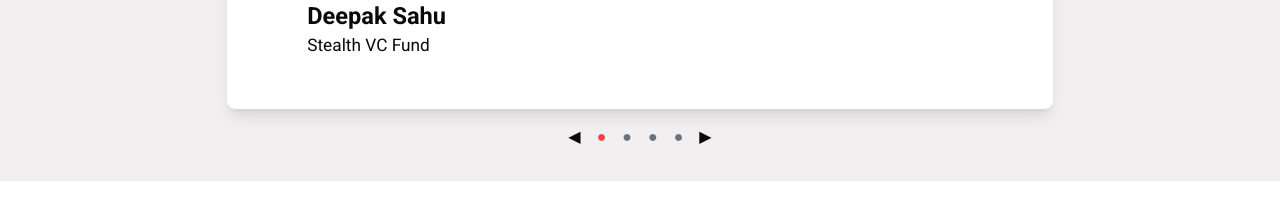
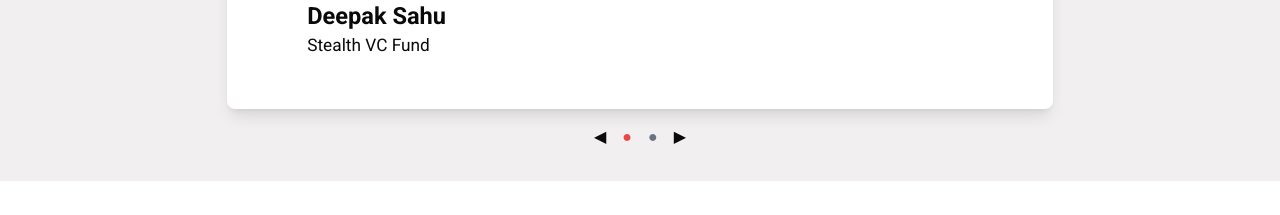
Before and after one commit to ServerlessTushar/xponentiate-nextjs, a Next.js app: page / in a window 1280 px wide. Shown: the part 4100-4315 px from the top of the page. Built offline with nearby package versions, Linux system fonts and the light colour scheme.

Commit message:
new data added

```diff
--- a/src/sections/HomePage/HomePage.tsx
+++ b/src/sections/HomePage/HomePage.tsx
@@ -20,23 +20,12 @@ const testimonials = [
         review: "“Xponentiate is the best recruitment team I've ever partnered with.”"
     },
     {
-        name: 'Isaac Newton',
-        title: 'Stealth VC Fund',
+        name: 'Sanchit Mullick',
+        title: 'CEO, Reveal HealthTech',
         ratingImg: ratingImg,
-        review: "“Xponentiate is the best recruitment team I've ever partnered with. Xponentiate is the best recruitment team I've ever partnered with.”"
-    },
-    {
-        name: 'Elbert Einstein',
-        title: 'Stealth VC Fund',
-        ratingImg: ratingImg,
-        review: "“Xponentiate is the best recruitment team I've ever partnered with.Xponentiate is the best recruitment team I've ever partnered with.Xponentiate is the best recruitment team I've ever partnered with.”"
-    },
-    {
-        name: 'Thomas Edison',
-        title: 'Stealth VC Fund',
-        ratingImg: ratingImg,
-        review: "“Xponentiate is the best recruitment team I've ever partnered with.Xponentiate is the best recruitment.”"
-    },
+        review: "“Working with Xponentiate streamlined our recruitment process significantly. Their ability to understand our specific needs and deliver high-quality candidates allowed us to make key hires efficiently. Their insights into HealthTech hiring trends have been a valuable addition to our strategy.”"
+    }
+
 ]
 
 const HomePage = () => {
```
